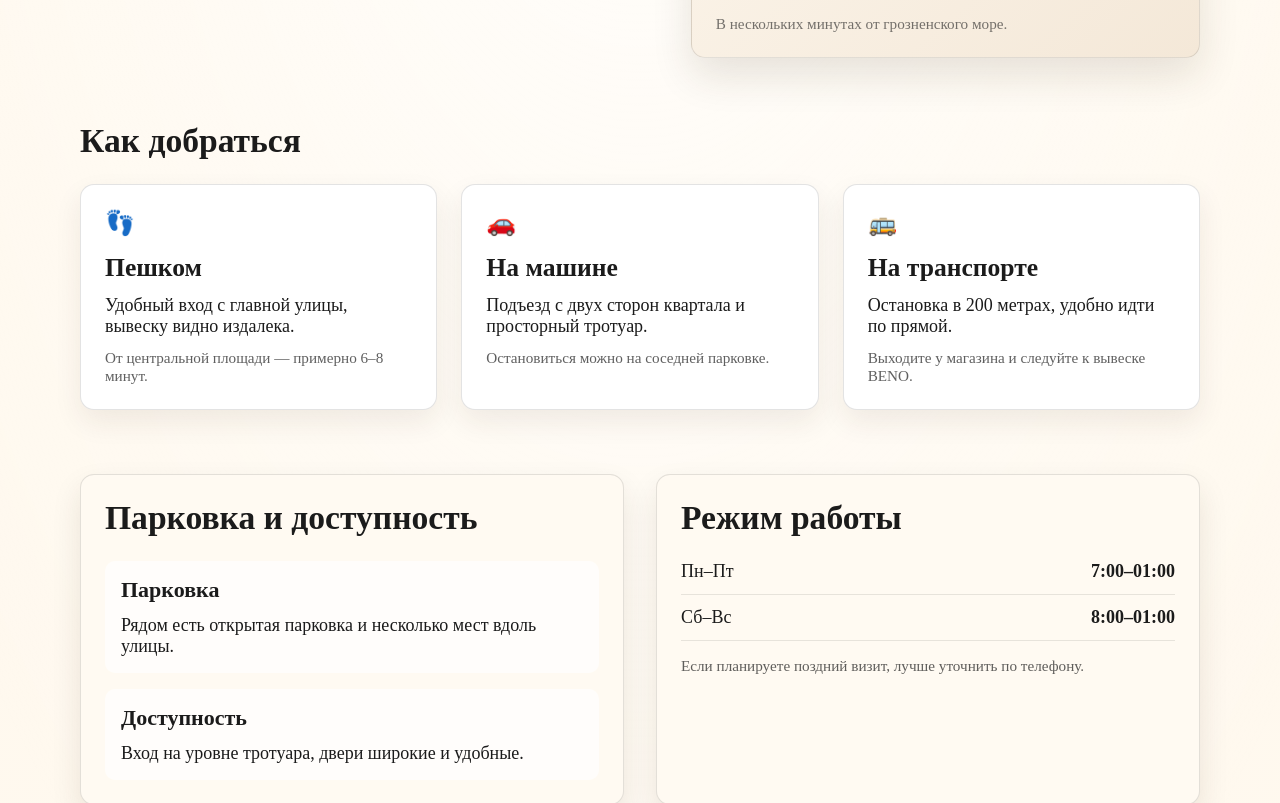
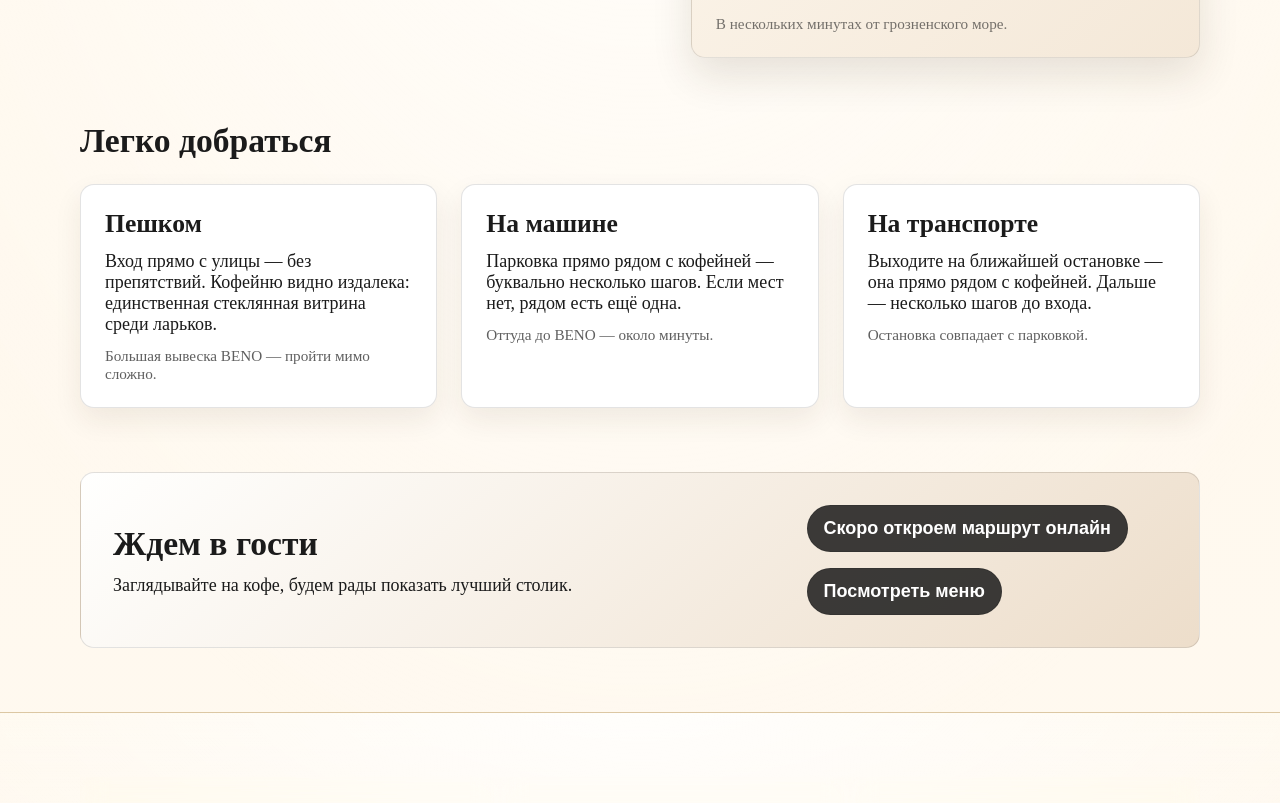
Before and after one commit to ALDYNEC-07/beno-coffe, a Next.js app: page /map in a window 1280 px wide. Shown: the part 540-1343 px from the top of the page. Built offline with nearby package versions, Linux system fonts and the light colour scheme.

Commit message:
обработал блок Легко добраться

```diff
--- a/src/components/MapPage/MapPage.module.css
+++ b/src/components/MapPage/MapPage.module.css
@@ -149,12 +149,8 @@
   box-shadow: 0 12px 28px rgba(60, 40, 20, 0.08);
 }
 
-.routeIcon {
-  font-size: 1.5rem;
-}
-
 .routeTitle {
-  margin: var(--space-2) 0 0;
+  margin: 0 0 var(--space-1);
   font-size: var(--h3);
 }
 
@@ -165,67 +161,6 @@
 
 .routeDetail {
   margin: var(--space-1) 0 0;
-  font-size: var(--text-sm);
-  color: rgba(27, 27, 27, 0.7);
-}
-
-.sectionSplit {
-  margin-top: var(--space-6);
-  display: grid;
-  gap: var(--space-4);
-}
-
-.infoCard {
-  padding: var(--space-3);
-  border-radius: var(--radius);
-  border: 1px solid rgba(27, 27, 27, 0.12);
-  background: #fffaf2;
-  box-shadow: 0 14px 30px rgba(60, 40, 20, 0.1);
-}
-
-.infoGrid {
-  display: grid;
-  gap: var(--space-2);
-}
-
-.infoItem {
-  padding: var(--space-2);
-  border-radius: var(--radius-sm);
-  background: rgba(255, 255, 255, 0.7);
-}
-
-.infoTitle {
-  margin: 0 0 var(--space-1);
-  font-size: var(--text-lg);
-}
-
-.infoText {
-  margin: 0;
-  font-size: var(--text-base);
-}
-
-.hoursList {
-  list-style: none;
-  padding: 0;
-  margin: 0;
-  display: grid;
-  gap: var(--space-1);
-}
-
-.hoursItem {
-  display: flex;
-  justify-content: space-between;
-  padding-bottom: var(--space-1);
-  border-bottom: 1px solid rgba(27, 27, 27, 0.1);
-  font-size: var(--text-base);
-}
-
-.hoursValue {
-  font-weight: 600;
-}
-
-.hoursNote {
-  margin: var(--space-2) 0 0;
   font-size: var(--text-sm);
   color: rgba(27, 27, 27, 0.7);
 }
@@ -282,10 +217,6 @@
     grid-template-columns: repeat(3, minmax(0, 1fr));
   }
 
-  .sectionSplit {
-    grid-template-columns: repeat(2, minmax(0, 1fr));
-  }
-
   .cta {
     grid-template-columns: minmax(0, 1.3fr) minmax(0, 0.7fr);
   }
@@ -295,6 +226,7 @@
   .actionRow {
     flex-wrap: nowrap;
     overflow-x: auto;
+    padding-top: calc(var(--space-2, 0.75rem) + 0.35rem);
     padding-bottom: var(--space-1);
     -webkit-overflow-scrolling: touch;
     width: 100vw;
@@ -309,6 +241,25 @@
     flex: 0 0 auto;
   }
 
+  .routeGrid {
+    display: flex;
+    flex-wrap: nowrap;
+    overflow-x: auto;
+    gap: var(--space-2);
+    padding-bottom: var(--space-2);
+    -webkit-overflow-scrolling: touch;
+    width: 100vw;
+    margin-left: calc(50% - 50vw);
+    margin-right: calc(50% - 50vw);
+    padding-inline: var(--space-3);
+    scroll-padding-inline: var(--space-3);
+    box-sizing: border-box;
+  }
+
+  .routeCard {
+    flex: 0 0 min(82vw, 320px);
+  }
+
   .mapFrame {
     padding: var(--space-2);
   }
--- a/src/components/MapPage/MapPage.tsx
+++ b/src/components/MapPage/MapPage.tsx
@@ -19,44 +19,27 @@ const mapPageText = {
       "https://yandex.ru/map-widget/v1/?ll=45.658818%2C43.268665&z=16&mode=search&text=%D0%93%D1%80%D0%BE%D0%B7%D0%BD%D1%8B%D0%B9%2C%20%D0%9C%D0%B0%D0%BC%D1%81%D1%83%D1%80%D0%BE%D0%B2%D0%B0%2027",
     embedTitle: "Карта: Грозный, Мамсурова 27",
   },
-  routesTitle: "Как добраться",
+  routesTitle: "Легко добраться",
   routes: [
     {
       title: "Пешком",
-      icon: "👣",
-      description: "Удобный вход с главной улицы, вывеску видно издалека.",
-      detail: "От центральной площади — примерно 6–8 минут.",
+      description:
+        "Вход прямо с улицы — без препятствий. Кофейню видно издалека: единственная стеклянная витрина среди ларьков.",
+      detail: "Большая вывеска BENO — пройти мимо сложно.",
     },
     {
       title: "На машине",
-      icon: "🚗",
-      description: "Подъезд с двух сторон квартала и просторный тротуар.",
-      detail: "Остановиться можно на соседней парковке.",
+      description:
+        "Парковка прямо рядом с кофейней — буквально несколько шагов. Если мест нет, рядом есть ещё одна.",
+      detail: "Оттуда до BENO — около минуты.",
     },
     {
       title: "На транспорте",
-      icon: "🚌",
-      description: "Остановка в 200 метрах, удобно идти по прямой.",
-      detail: "Выходите у магазина и следуйте к вывеске BENO.",
+      description:
+        "Выходите на ближайшей остановке — она прямо рядом с кофейней. Дальше — несколько шагов до входа.",
+      detail: "Остановка совпадает с парковкой.",
     },
   ],
-  detailsTitle: "Парковка и доступность",
-  details: [
-    {
-      title: "Парковка",
-      text: "Рядом есть открытая парковка и несколько мест вдоль улицы.",
-    },
-    {
-      title: "Доступность",
-      text: "Вход на уровне тротуара, двери широкие и удобные.",
-    },
-  ],
-  hoursTitle: "Режим работы",
-  hours: [
-    { label: "Пн–Пт", value: "7:00–01:00" },
-    { label: "Сб–Вс", value: "8:00–01:00" },
-  ],
-  hoursNote: "Если планируете поздний визит, лучше уточнить по телефону.",
   final: {
     title: "Ждем в гости",
     text: "Заглядывайте на кофе, будем рады показать лучший столик.",
@@ -125,43 +108,11 @@ export default function MapPage() {
           <div className={styles.routeGrid}>
             {mapPageText.routes.map((route) => (
               <article key={route.title} className={styles.routeCard}>
-                <div className={styles.routeIcon} aria-hidden="true">
-                  {route.icon}
-                </div>
                 <h3 className={styles.routeTitle}>{route.title}</h3>
                 <p className={styles.routeText}>{route.description}</p>
                 <p className={styles.routeDetail}>{route.detail}</p>
               </article>
             ))}
-          </div>
-        </div>
-
-        {/* Этот блок показывает информацию о парковке и доступности. */}
-        <div className={styles.sectionSplit}>
-          <div className={styles.infoCard}>
-            <h2 className={styles.sectionTitle}>{mapPageText.detailsTitle}</h2>
-            <div className={styles.infoGrid}>
-              {mapPageText.details.map((detail) => (
-                <div key={detail.title} className={styles.infoItem}>
-                  <h3 className={styles.infoTitle}>{detail.title}</h3>
-                  <p className={styles.infoText}>{detail.text}</p>
-                </div>
-              ))}
-            </div>
-          </div>
-
-          {/* Этот блок показывает режим работы и короткую подсказку. */}
-          <div className={styles.infoCard}>
-            <h2 className={styles.sectionTitle}>{mapPageText.hoursTitle}</h2>
-            <ul className={styles.hoursList}>
-              {mapPageText.hours.map((hour) => (
-                <li key={hour.label} className={styles.hoursItem}>
-                  <span>{hour.label}</span>
-                  <span className={styles.hoursValue}>{hour.value}</span>
-                </li>
-              ))}
-            </ul>
-            <p className={styles.hoursNote}>{mapPageText.hoursNote}</p>
           </div>
         </div>
 
```
